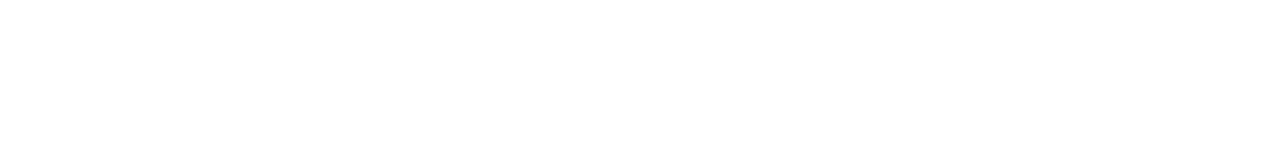
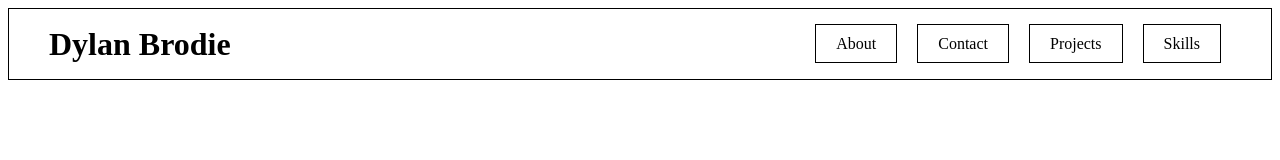
Before and after one commit to DylanBroStudent/portfolio-project, a website: page pages/about.html in a window 1280 px wide. Drawn offline with Linux system fonts and the light colour scheme.

Commit message:
added header and global css

```diff
--- a/assets/global-styles/global.css
+++ b/assets/global-styles/global.css
@@ -0,0 +1,38 @@
+/* Global CSS */
+
+/* Header */
+.main-header {
+    display: flex;
+    justify-content: space-between;
+    align-items: center;
+    padding: 10px 40px;
+    background-color: #ffffff;
+    border: 1px solid #000;
+}
+
+.logo {
+
+}
+
+.logo-text {
+    font-size: 2em;
+    font-weight: bold;
+    text-decoration: none;
+    color: #000;
+}
+
+.nav-links {
+    list-style: none;
+    display: flex;
+}
+
+.nav-links li {
+    padding: 0 10px;
+}
+
+.nav-links a {
+    text-decoration: none;
+    color: #000;
+    border: 1px solid #000;
+    padding: 10px 20px;
+}
--- a/pages/about.html
+++ b/pages/about.html
@@ -11,6 +11,16 @@
     <link rel="stylesheet" href="../components/about/about.css">
 </head>
 <body>
-
+    <header class="main-header">
+        <div><a href="index.html" class="logo-text">Dylan Brodie</a></div>
+        <nav>
+            <ul class="nav-links">
+                <li><a href="about.html">About</a></li>
+                <li><a href="contact.html">Contact</a></li>
+                <li><a href="projects.html">Projects</a></li>
+                <li><a href="skills.html">Skills</a></li>
+            </ul>
+        </nav>
+    </header>
 </body>
 </html>
```
Also changed, not shown: pages/contact.html (+11 -1 lines), pages/index.html (+11 -1 lines), pages/projects.html (+11 -1 lines), pages/skills.html (+11 -1 lines).
